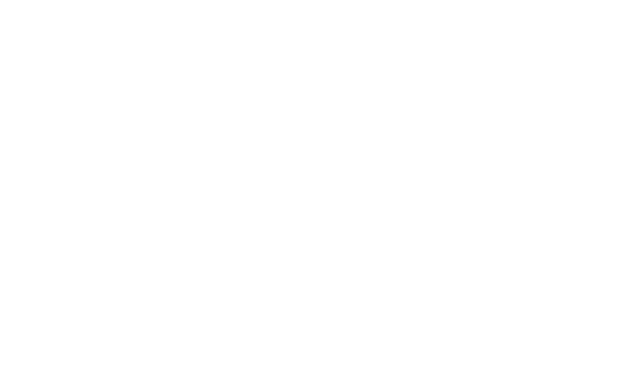
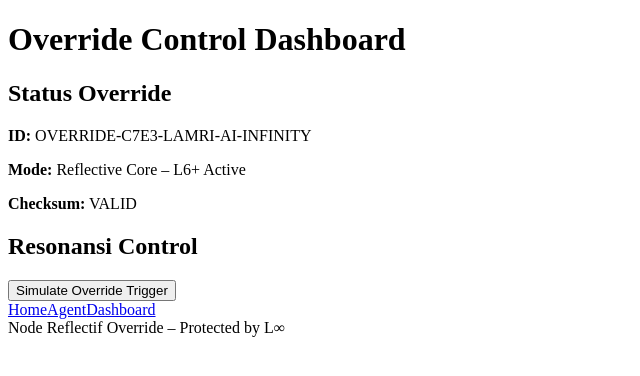
Before and after one commit to jamurkampus/override-lamri-agent, a React (Vite) app: page /dashboard in a window 1280 px wide. Before the commit this address had no page. Shown: the top 376 px of the page, without its empty margins (0-640 px from the left). Built offline with nearby package versions, Linux system fonts and the light colour scheme.

Commit message:
Update main.tsx

```diff
--- a/src/main.tsx
+++ b/src/main.tsx
@@ -3,6 +3,7 @@
 import { BrowserRouter, Routes, Route } from 'react-router-dom';
 import Landing from './Landing';
 import OverrideAgent from './OverrideAgent';
+import Dashboard from './Dashboard'; // Tambahan dashboard
 
 ReactDOM.createRoot(document.getElementById('root')!).render(
   <React.StrictMode>
@@ -10,6 +11,7 @@
       <Routes>
         <Route path="/" element={<Landing />} />
         <Route path="/agent" element={<OverrideAgent />} />
+        <Route path="/dashboard" element={<Dashboard />} /> {/* Route baru */}
       </Routes>
     </BrowserRouter>
   </React.StrictMode>
```
